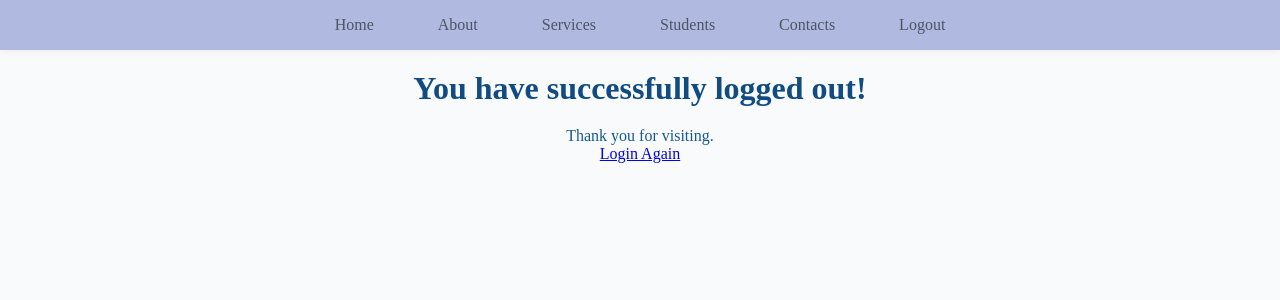
After one commit to Arathi808/Django-, a Django app: page /accounts/logout/ in a window 1280 px wide. The commit adds this page. Shown: the top 300 px of the page. Run offline with Django 5.2, Linux system fonts and the light colour scheme.

Commit message:
added logout view

```diff
--- a/sms/accounts/urls.py
+++ b/sms/accounts/urls.py
@@ -4,4 +4,5 @@ from . import views
 urlpatterns = [
     path('register/', views.register_view, name='register'),
     path('login/', views.login_view, name='login'),
+    path('logout/', views.logout_view,name='logout'),
 ]
--- a/sms/accounts/views.py
+++ b/sms/accounts/views.py
@@ -1,6 +1,6 @@
 from django.shortcuts import render,redirect
 from django.contrib.auth.models import User
-from django.contrib.auth import authenticate,login
+from django.contrib.auth import authenticate,login,logout
 # Create your views here.
 def register_view(request):
     if request.method == "POST":
@@ -30,5 +30,6 @@ def login_view(request):
         return redirect('view_students')
     return render(request,'accounts/login.html')
 
-def logout(request):
-    pass
+def logout_view(request):
+    logout(request)
+    return render(request,'accounts/logout.html')
--- /dev/null
+++ b/sms/templates/accounts/logout.html
@@ -0,0 +1,13 @@
+{% extends 'base.html' %}
+
+{% block title %}Logout{% endblock %}
+
+{% block content %}
+
+<h1>You have successfully logged out!</h1>
+
+<p>Thank you for visiting.</p>
+
+<a href="{% url 'login' %}">Login Again</a>
+
+{% endblock %}
--- a/sms/templates/base.html
+++ b/sms/templates/base.html
@@ -17,6 +17,7 @@
                 <li class="nav-item"><a href="{% url 'services' %}" class="nav-link">Services</a></li>
                 <li class="nav-item"><a href="{% url 'view_students' %}" class="nav-link">Students</a></li>
                 <li class="nav-item"><a href="{% url 'contacts' %}" class="nav-link">Contacts</a></li>
+                <li class="nav-item"><a href="{% url 'logout' %}" class="nav-link">Logout</a></li>
             </ul>
         </div>
     </nav>
--- a/sms/templates/students.html
+++ b/sms/templates/students.html
@@ -9,6 +9,7 @@
 
 {% block content %}
     <h1>Student page</h1>
+
     <a href="add/" class="add-btn">Add New Student</a>
     <form method ="GET">
         <select name="course" id="">
```
Also changed, not shown: sms/db.sqlite3.
